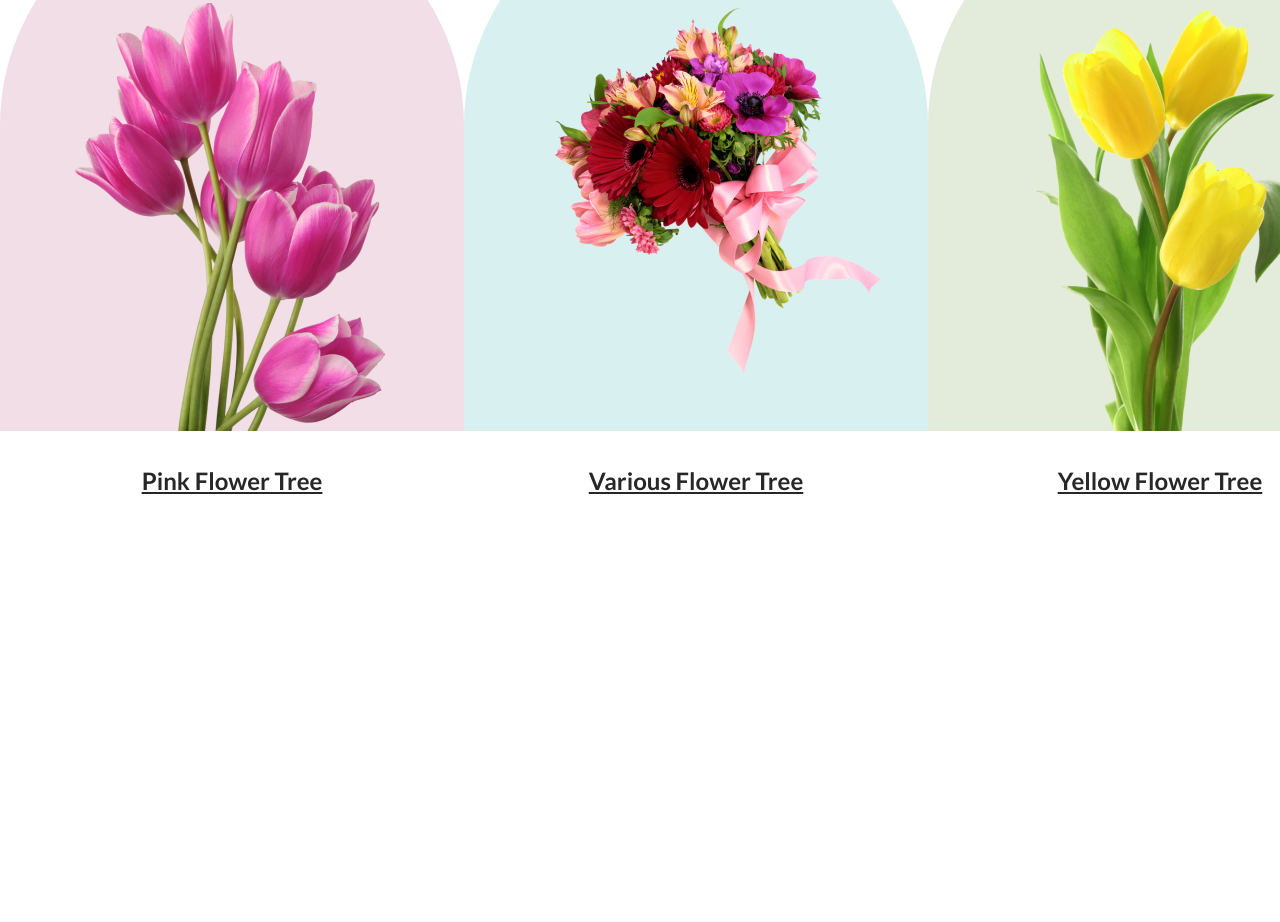
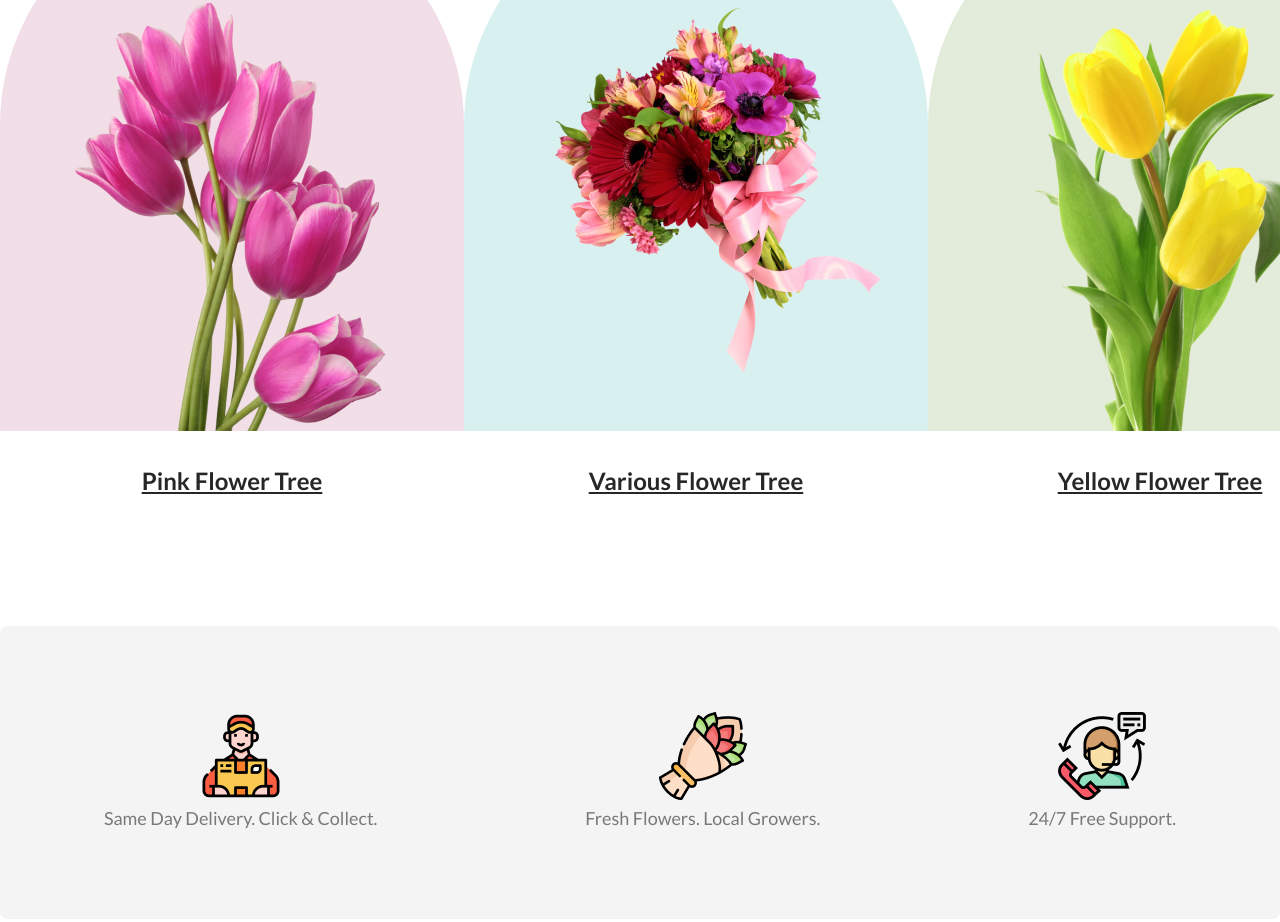
Before and after one commit to iamapusaha/flower-shop, a plain HTML site: page index.html in a window 1280 px wide. Shown: the part 1315-2237 px from the top of the page. Before the commit the page ends 1941 px from the top, so only its background shows below. Drawn offline with Linux system fonts and the light colour scheme.

Commit message:
added key point section

```diff
--- a/index.html
+++ b/index.html
@@ -63,6 +63,23 @@
 
             </div>
         </section>
+        <!-- key point section  -->
+        <section class="key-point-section">
+            <div class="key-point-details">
+                <div class="key-point-item">
+                    <img src="flower-asset/icon-man.png" alt="">
+                    <p class="discription">Same Day Delivery. Click & Collect.</p>
+                </div>
+                <div class="key-point-item">
+                    <img src="flower-asset/icon-flower.png" alt="">
+                    <p class="discription">Fresh Flowers. Local Growers.</p>
+                </div>
+                <div class="key-point-item">
+                    <img src="flower-asset/icon-contact.png" alt="">
+                    <p class="discription">24/7 Free Support.</p>
+                </div>
+            </div>
+        </section>
     </main>
     <footer>
 
--- a/styles/style.css
+++ b/styles/style.css
@@ -127,3 +127,23 @@
     justify-content: space-between;
     margin-bottom: 128px;
 }
+
+/* style for key point section  */
+.key-point-section {
+    background-color: #2727270D;
+    max-width: 1440px;
+    margin: 0 auto;
+    border-radius: 8px;
+    margin-bottom: 128px;
+}
+
+.key-point-details {
+    padding: 86px 0;
+    display: flex;
+    align-items: center;
+    justify-content: space-around;
+}
+
+.key-point-item {
+    text-align: center;
+}
```
